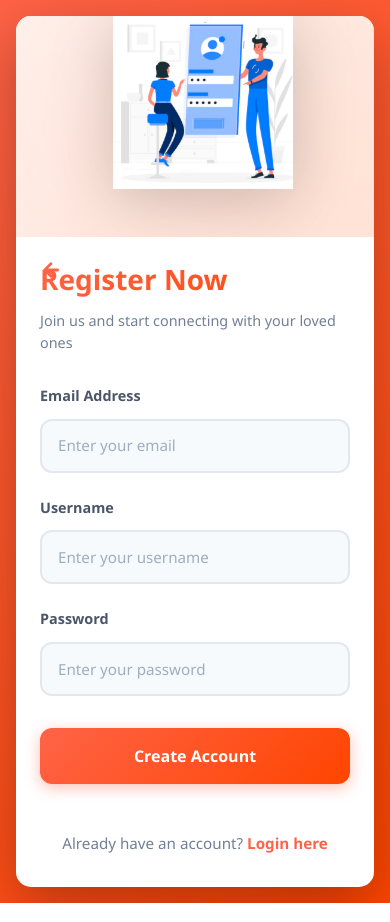
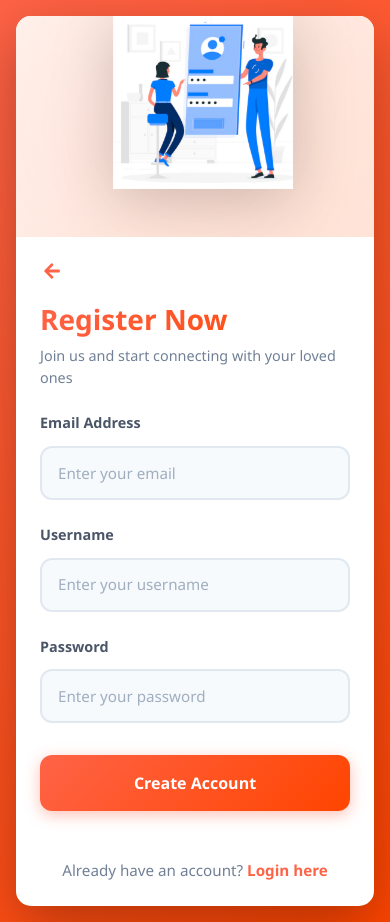
Before and after one commit to mohitsharma1507/ZoomClone-Frontend, a React (Vite) app: page /register in a window 390 px wide. Built offline with nearby package versions, Linux system fonts and the light colour scheme; no server answers.

Commit message:
add files

```diff
--- a/src/pages/authentication/Register.css
+++ b/src/pages/authentication/Register.css
@@ -21,14 +21,8 @@
 }
 
 @keyframes slideUp {
-  from {
-    opacity: 0;
-    transform: translateY(30px);
-  }
-  to {
-    opacity: 1;
-    transform: translateY(0);
-  }
+  from { opacity: 0; transform: translateY(30px); }
+  to { opacity: 1; transform: translateY(0); }
 }
 
 /* Image Section */
@@ -84,7 +78,7 @@
   position: relative;
 }
 
-/* ── BACK BUTTON — Desktop: absolute top-left ── */
+/* Back Button — Desktop: absolute top-left */
 .back-btn {
   position: absolute;
   top: 23px;
@@ -97,9 +91,9 @@
   transition: all 0.2s ease;
   display: flex;
   align-items: center;
-  gap: 6px;
   padding: 6px 8px;
   border-radius: 8px;
+  z-index: 10;
 }
 
 .back-btn:hover {
@@ -115,9 +109,7 @@
 .register-header h1 {
   font-size: 2.5rem;
   font-weight: 700;
-  color: #2d3748;
   margin-bottom: 0.5rem;
-  padding-bottom: 0.3rem;
   line-height: 1.3;
   background: linear-gradient(135deg, #ff6347 0%, #ff4500 100%);
   -webkit-background-clip: text;
@@ -280,16 +272,28 @@
     max-width: 180px;
   }
 
-  /* ── KEY FIX: mobile pe back button absolute nahi, normal flow mein ── */
   .register-form-section {
-    padding: 1.5rem 1.5rem 2rem;
+    padding: 1.5rem;
+    justify-content: flex-start;
   }
 
+  /*
+    ACTUAL FIX:
+    Mobile pe back-btn ko upar image section ke corner mein shift karo
+    ya phir form-section ke andar top pe fix raho —
+    isliye position: absolute rakho lekin top/left mobile values pe reset karo
+  */
   .back-btn {
-    position: static;         /* absolute hata diya */
-    margin-bottom: 1rem;      /* heading se thoda gap */
-    padding: 4px 6px;
-    align-self: flex-start;   /* left side pe rahe */
+    top: 12px;
+    left: 12px;
+    font-size: 15px;
+    padding: 5px 7px;
+  }
+
+  /* Header pe top padding do taaki back button se overlap na ho */
+  .register-header {
+    margin-top: 2.5rem;
+    margin-bottom: 1.5rem;
   }
 
   .register-header h1 {
```
